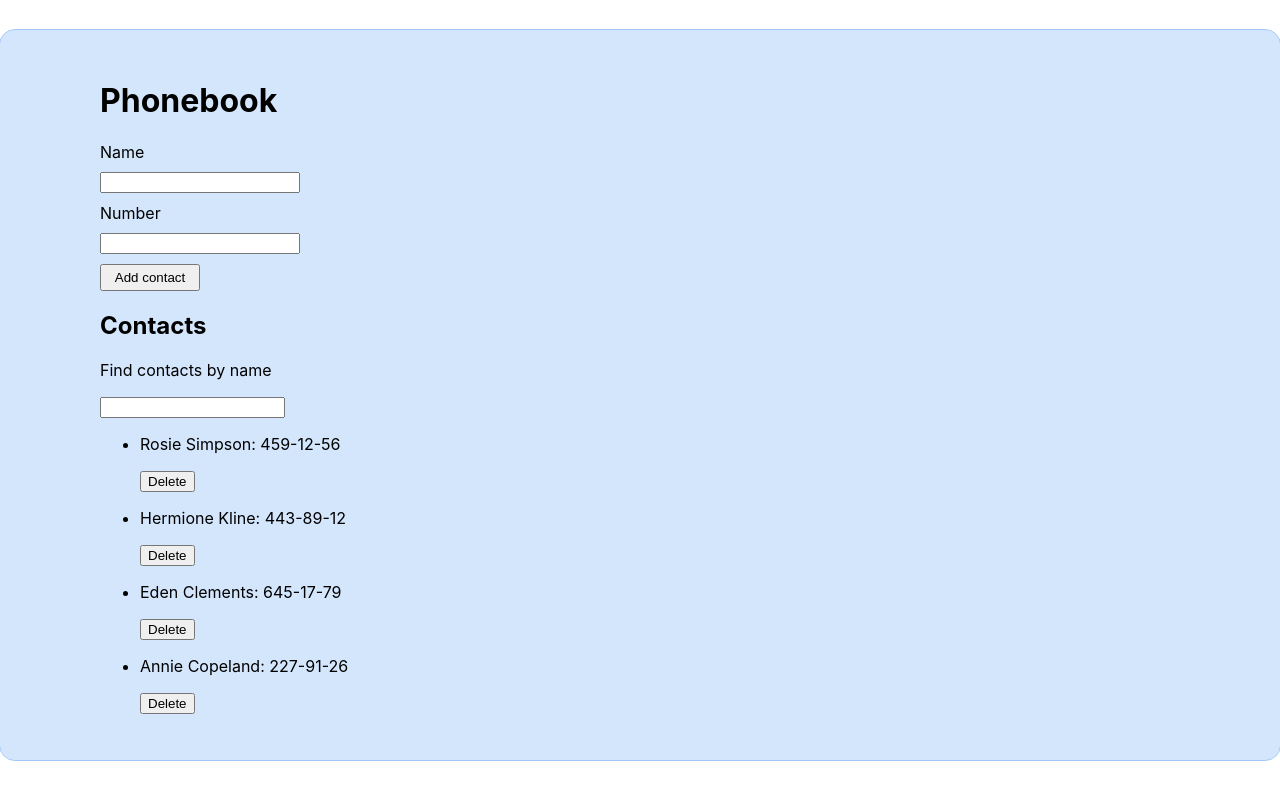
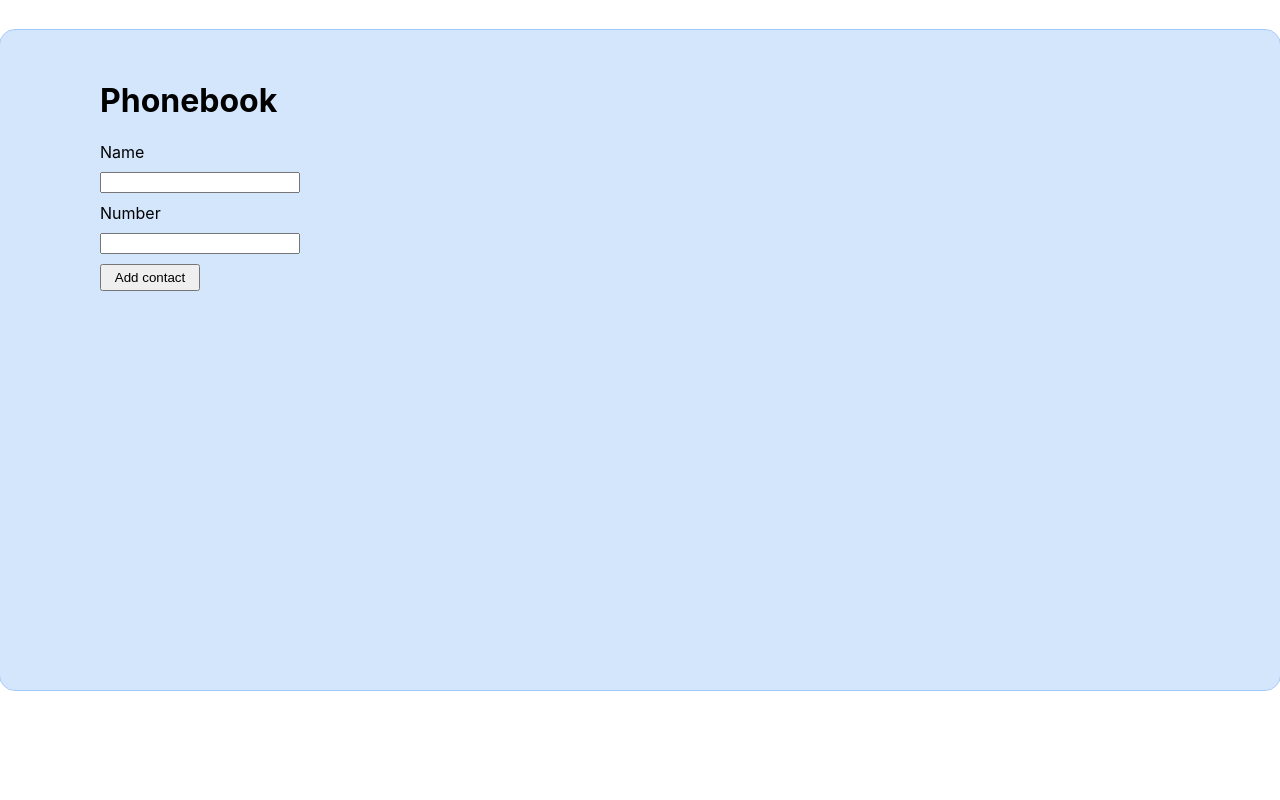
Before and after one commit to dyatskovskiy/goit-react-hw-02-phonebook, a React (Create React App) app: page / in a window 1280 px wide. Built offline with nearby package versions, Linux system fonts and the light colour scheme.

Commit message:
delete default contacts and add form reset

```diff
--- a/src/components/App.jsx
+++ b/src/components/App.jsx
@@ -6,12 +6,7 @@ import { Contact } from 'components/Contact/Contact';
 
 export class App extends Component {
   state = {
-    contacts: [
-      { id: 'id-1', name: 'Rosie Simpson', number: '459-12-56' },
-      { id: 'id-2', name: 'Hermione Kline', number: '443-89-12' },
-      { id: 'id-3', name: 'Eden Clements', number: '645-17-79' },
-      { id: 'id-4', name: 'Annie Copeland', number: '227-91-26' },
-    ],
+    contacts: [],
     filter: '',
   };
 
--- a/src/components/ContactForm/ContactForm.jsx
+++ b/src/components/ContactForm/ContactForm.jsx
@@ -2,17 +2,6 @@ import { Formik } from 'formik';
 import { Form, Field, Button, ErrorMessage } from './ContactForm.styled';
 import { nanoid } from 'nanoid';
 import * as Yup from 'yup';
-
-// const contactsFormSchema = Yup.object().shape({
-//   name: Yup.string()
-//     .min(3, 'Too Short!')
-//     .max(50, 'Too Long!')
-//     .required('Required field'),
-//   number: Yup.string()
-//     .min(2, 'Too Short!')
-//     .max(50, 'Too Long!')
-//     .required('Required field'),
-// });
 
 const contactsFormSchema = Yup.object().shape({
   name: Yup.string()
@@ -35,12 +24,13 @@ export const ContactForm = ({ onAddContact }) => {
         number: '',
       }}
       validationSchema={contactsFormSchema}
-      onSubmit={values => {
+      onSubmit={(values, actions) => {
         onAddContact({
           name: values.name,
           number: values.number,
           id: nanoid(),
         });
+        actions.resetForm();
       }}
     >
       <Form>
```
